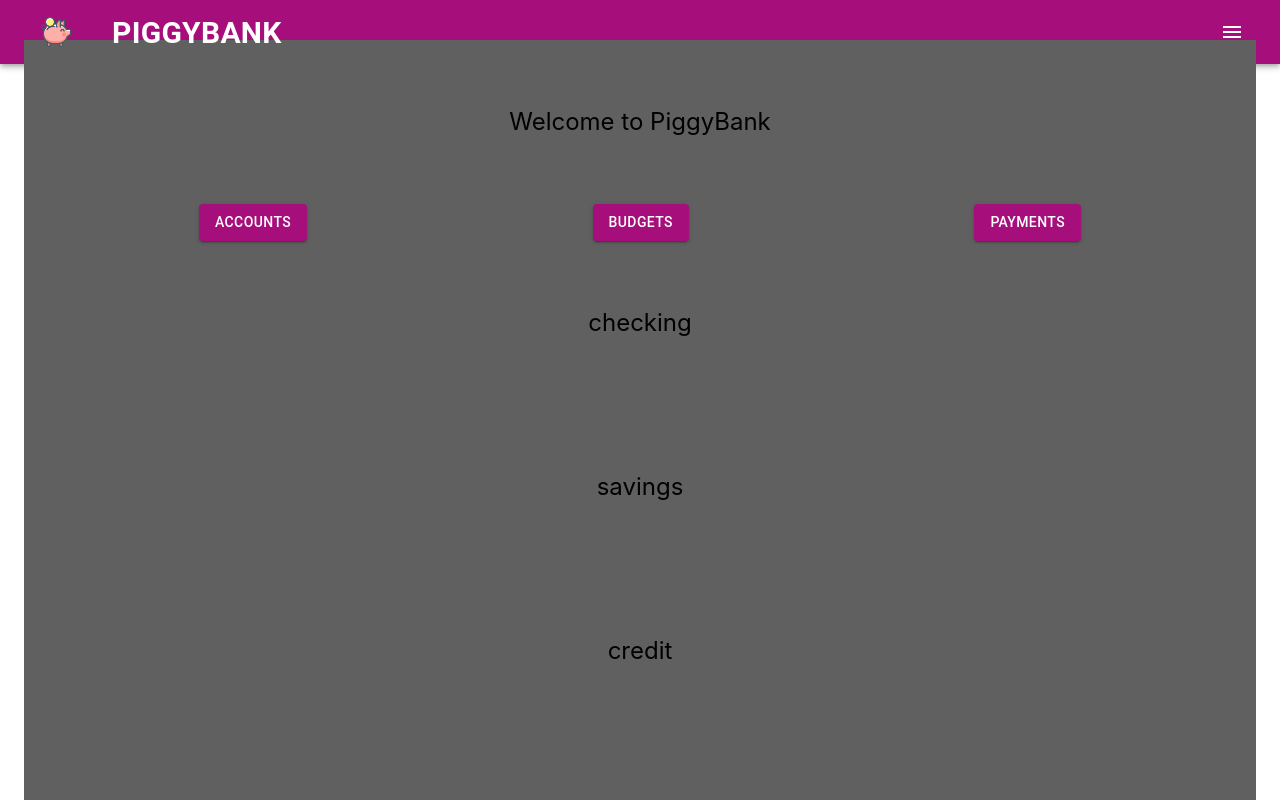
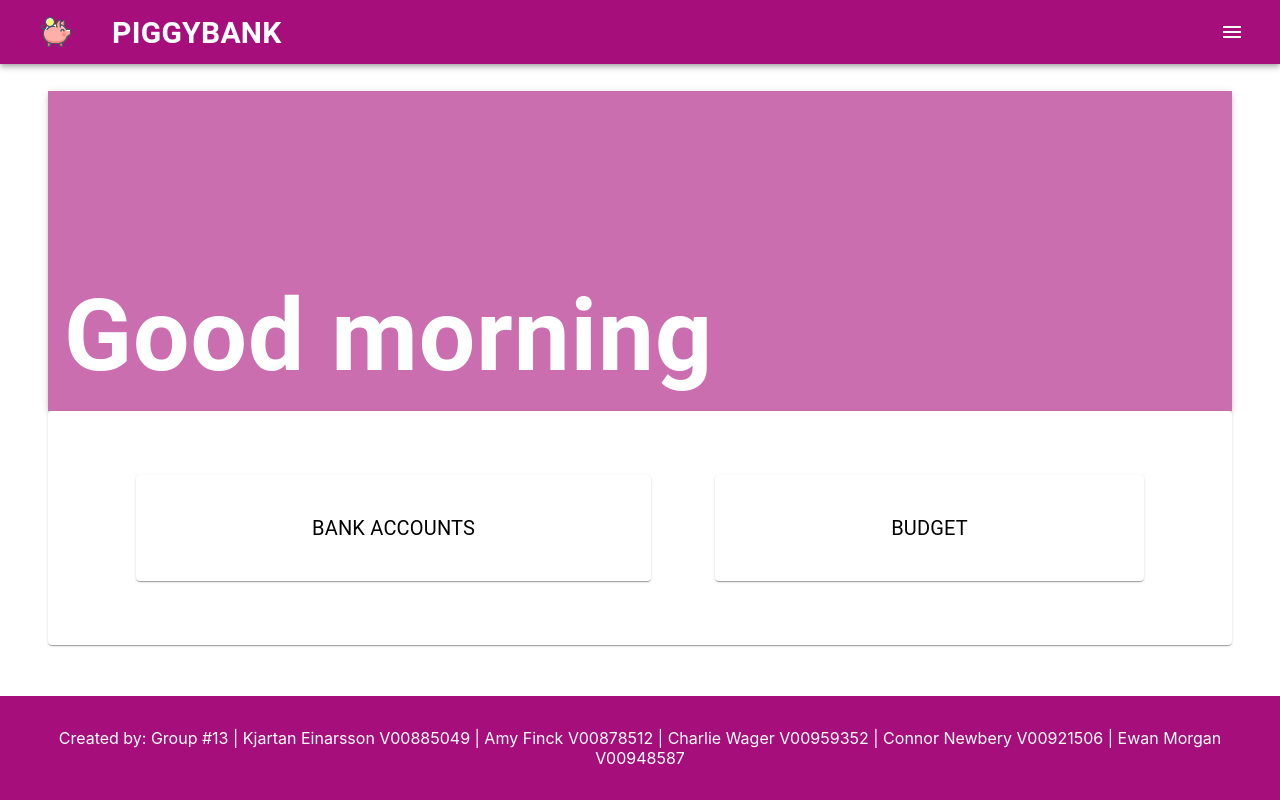
Before and after one commit to KjartanE/Seng371Project, a Next.js app in the folder app/: page /main in a window 1280 px wide. Shown: the top 800 px of the page. Built offline with nearby package versions, Linux system fonts and the light colour scheme.

Commit message:
main page clean up

```diff
--- a/app/src/components/navbar.tsx
+++ b/app/src/components/navbar.tsx
@@ -97,13 +97,22 @@ const NavBar: NextPage = () => {
                 </Box>
               )}
               {user && user.username && (
-                <MenuItem key={"logout"}>
+                <Box>
+                  <Button onClick={() => router.push("/main")}>
+                    <MenuItem key={"main"}>
+                      <Typography color="black" textAlign="center">
+                        Main
+                      </Typography>
+                    </MenuItem>
+                  </Button>
                   <Button onClick={() => userContext.logout()}>
-                    <Typography color="black" textAlign="center">
-                      Logout
-                    </Typography>
+                    <MenuItem key={"logout"}>
+                      <Typography color="black" textAlign="center">
+                        Logout
+                      </Typography>
+                    </MenuItem>
                   </Button>
-                </MenuItem>
+                </Box>
               )}
             </Menu>
           </Box>
--- a/app/src/pages/main.tsx
+++ b/app/src/pages/main.tsx
@@ -1,9 +1,11 @@
 import Head from "next/head"
-import styles from "@/styles/Home.module.css"
 import { useAuth } from "../context/UserContext"
 import { useAcc } from "@/context/AccountContext"
-import { Button } from "@mui/material"
+import { Button, Paper, Typography } from "@mui/material"
 import { useRouter } from "next/router"
+import { Box, Container, height } from "@mui/system"
+import { theme } from "@/styles/appTheme"
+import { alpha } from "@mui/material"
 
 export default function Main() {
   const userContext = useAuth()
@@ -14,6 +16,47 @@ export default function Main() {
   const user = userContext.currentUser()
   const account = accountContext.currentAccount()
 
+  const accountComponent = (value: number, title: string) => {
+    return (
+      <Paper elevation={1}>
+        <Box
+          m={2}
+          sx={{
+            flexGrow: 0,
+            display: { xs: "none", md: "flex" },
+          }}
+        >
+          <Box
+            p={4}
+            sx={{
+              flexGrow: 1,
+              height: "100%",
+            }}
+          >
+            <Typography fontSize={40} color={"black"} textAlign="left">
+              {title}
+            </Typography>
+          </Box>
+          <Box
+            p={4}
+            sx={{
+              flexGrow: 0,
+              height: "100%",
+            }}
+          >
+            <Typography
+              fontSize={40}
+              color={theme.palette.primary.main}
+              textAlign="left"
+            >
+              ${value}
+            </Typography>
+          </Box>
+        </Box>
+      </Paper>
+    )
+  }
+
   return (
     <>
       <Head>
@@ -22,48 +65,96 @@ export default function Main() {
         <meta name="viewport" content="width=device-width, initial-scale=1" />
         <link rel="icon" href="/piggy-bank.ico" />
       </Head>
-      <main className={styles.main}>
-        <div className={styles.description}>
-          Welcome to PiggyBank {user?.username || ""}
-        </div>
-        <div className={styles.mainButtons}>
-          <Button
-            variant="contained"
-            onClick={() => {
-              router.push("/bankPages/accounts")
+      <Container maxWidth={"xl"}>
+        <Paper elevation={3}>
+          <Box
+            px={2}
+            sx={{
+              flexGrow: 0,
+              flexDirection: "column",
+              backgroundColor: theme.palette.secondary.main,
+              display: { xs: "none", md: "flex" },
+              height: "40vh",
             }}
           >
-            Accounts
-          </Button>
-          <Button
-            variant="contained"
-            onClick={() => {
-              router.push("/bankPages/budgets")
-            }}
-          >
-            Budgets
-          </Button>
-          <Button
-            variant="contained"
-            onClick={() => {
-              router.push("/bankPages/payments")
-            }}
-          >
-            Payments
-          </Button>
-        </div>
+            <Box
+              sx={{
+                flexGrow: 1,
+                flexDirection: "column-reverse",
+                display: { xs: "none", md: "flex" },
+              }}
+            />
+            <Typography fontSize={100} color={"white"} textAlign="left">
+              <strong>Good morning {user?.username}</strong>
+            </Typography>
+          </Box>
+        </Paper>
+        <Paper elevation={1}>
+          <Container maxWidth={"xl"}>
+            <Box
+              p={4}
+              sx={{
+                flexGrow: 0,
+                display: { xs: "none", md: "flex" },
+              }}
+            >
+              <Box
+                p={4}
+                sx={{
+                  flexGrow: 1,
+                  height: "100%",
+                }}
+              >
+                <Paper elevation={1}>
+                  <Box p={4}>
+                    <Button onClick={() => router.push("/bankPages/accounts")}>
+                      <Typography
+                        fontSize={20}
+                        color={"black"}
+                        textAlign="left"
+                      >
+                        Bank accounts
+                      </Typography>
+                    </Button>
+                    {account?.checking &&
+                      accountComponent(account?.checking, "Chequing")}
+                    {account?.savings &&
+                      accountComponent(account?.checking, "Savings")}
+                  </Box>
+                </Paper>
+              </Box>
 
-        <div className={styles.description}>
-          checking {account?.checking || ""}
-        </div>
-        <div className={styles.description}>
-          savings {account?.savings || ""}
-        </div>
-        <div className={styles.description}>credit {account?.credit || ""}</div>
-        <div className={styles.description}>
-          credit limit {account?.credit_limit || ""}{" "}
-        </div>
-      </main>
+              <Box
+                p={4}
+                sx={{
+                  flexGrow: 1,
+                  height: "100%",
+                }}
+              >
+                <Paper elevation={1}>
+                  <Box
+                    p={4}
+                    sx={{
+                      flexGrow: 0,
+                      height: "100%",
+                    }}
+                  >
+                    <Button onClick={() => router.push("/bankPages/budgets")}>
+                      <Typography
+                        fontSize={20}
+                        color={"black"}
+                        textAlign="left"
+                      >
+                        Budget
+                      </Typography>
+                    </Button>
+                  </Box>
+                </Paper>
+              </Box>
+            </Box>
+          </Container>
+        </Paper>
+      </Container>
     </>
   )
 }
--- a/app/src/styles/appTheme.tsx
+++ b/app/src/styles/appTheme.tsx
@@ -6,7 +6,7 @@ export const theme = createTheme({
       main: "#A60E7B",
     },
     secondary: {
-      main: "#B86692",
+      main: "#ca6eb0",
     },
     background:{
         default: "#ededed"
```
Also changed, not shown: 1 other file (tests, documents, lock files or other folders).
